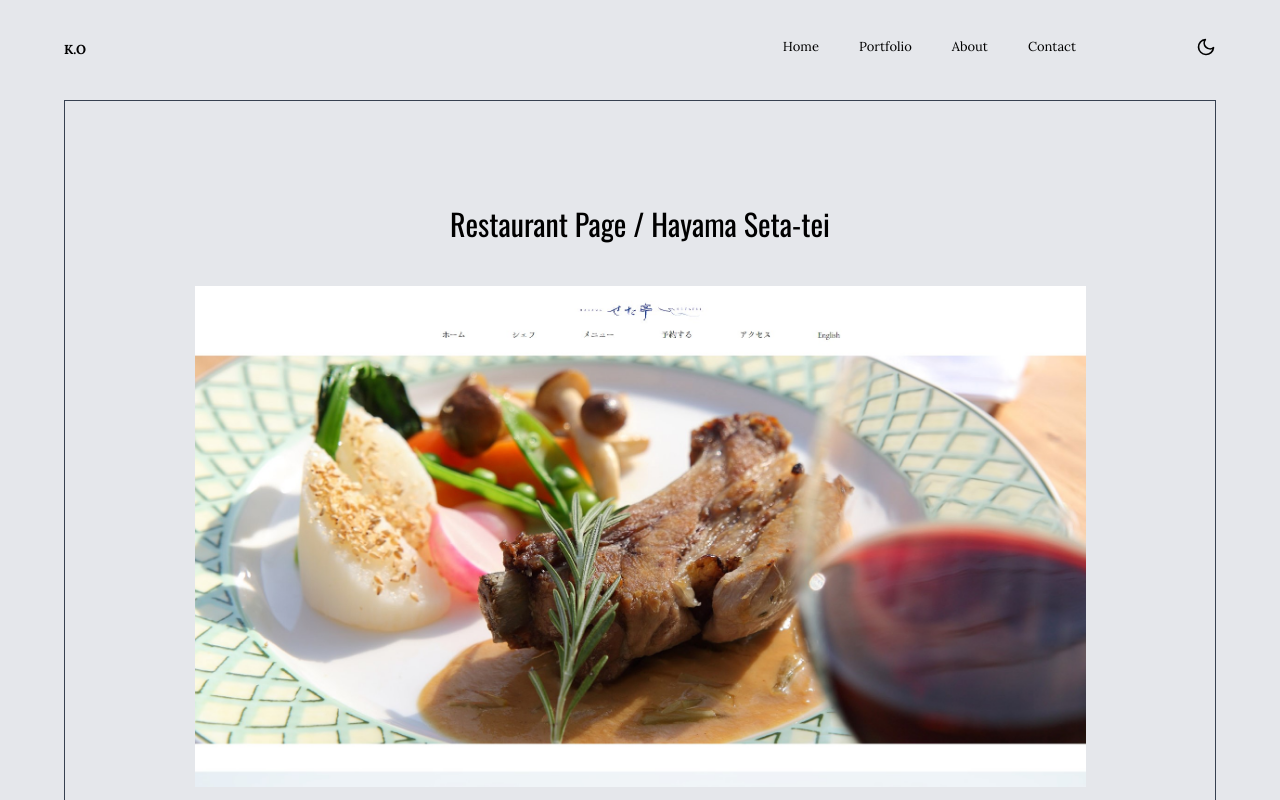
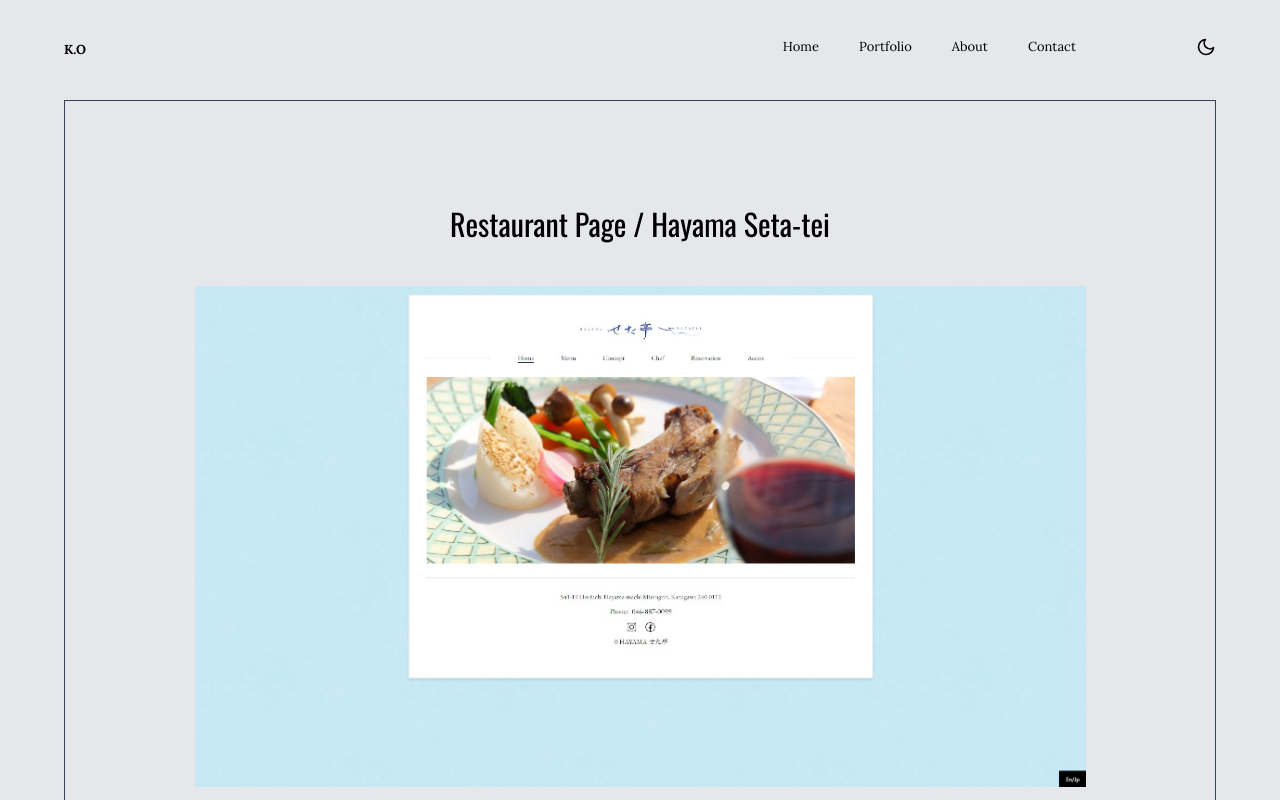
Before and after one commit to bap-ssbm/portfolio, a Next.js app: page /portfolio/seta-tei in a window 1280 px wide. Shown: the top 800 px of the page. Built offline with nearby package versions, Linux system fonts and the light colour scheme.

Commit message:
Add files via upload

```diff
--- a/app/portfolio/seta-tei/page.tsx
+++ b/app/portfolio/seta-tei/page.tsx
@@ -8,7 +8,7 @@ interface pageProps {
 const page: FC<pageProps> = ({ }) => {
     return (
         <AboutTemplate title='Restaurant Page / Hayama Seta-tei'
-            src='/images/portfolio/personal/seta-tei.jpg'
+            src='/images/portfolio/personal/new-setatei.jpg'
             github='https://github.com/bap-ssbm/seta-react-draft'
             link='https://seta-react-draft.vercel.app/'>
             <div className='text-center'>
```
